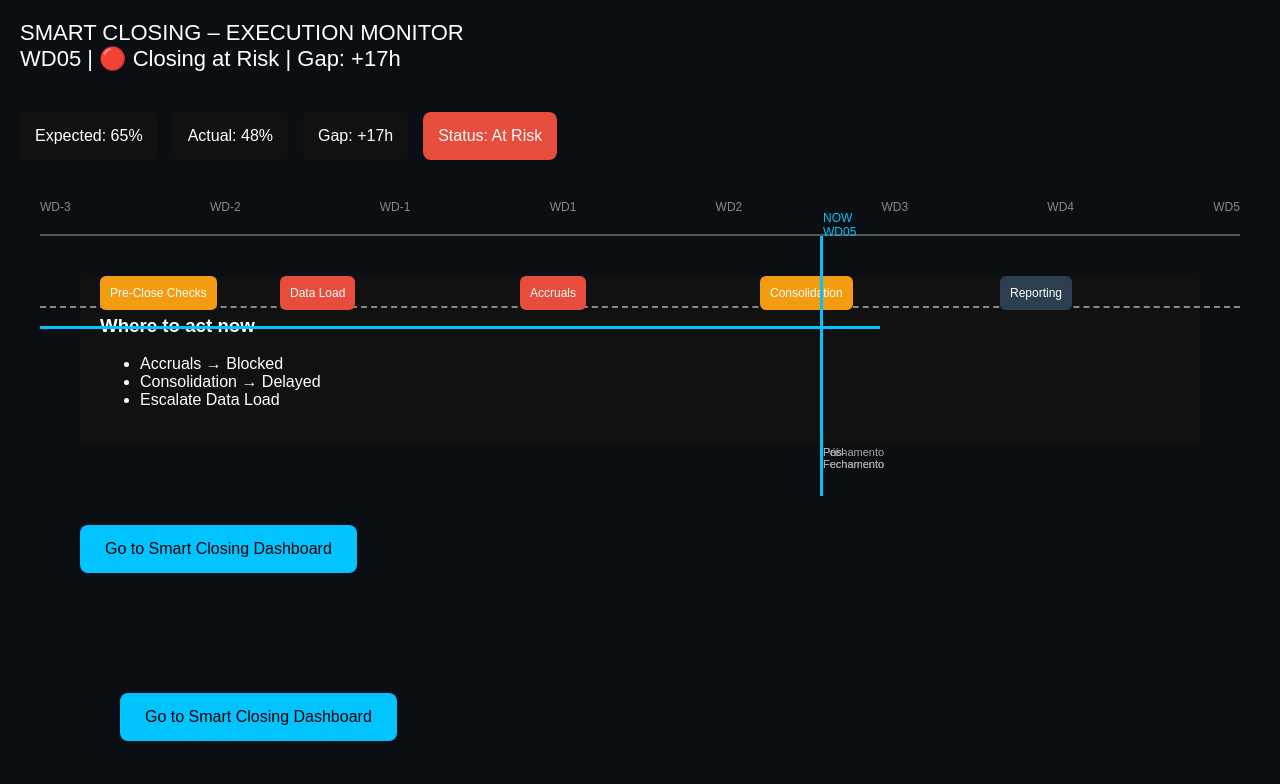
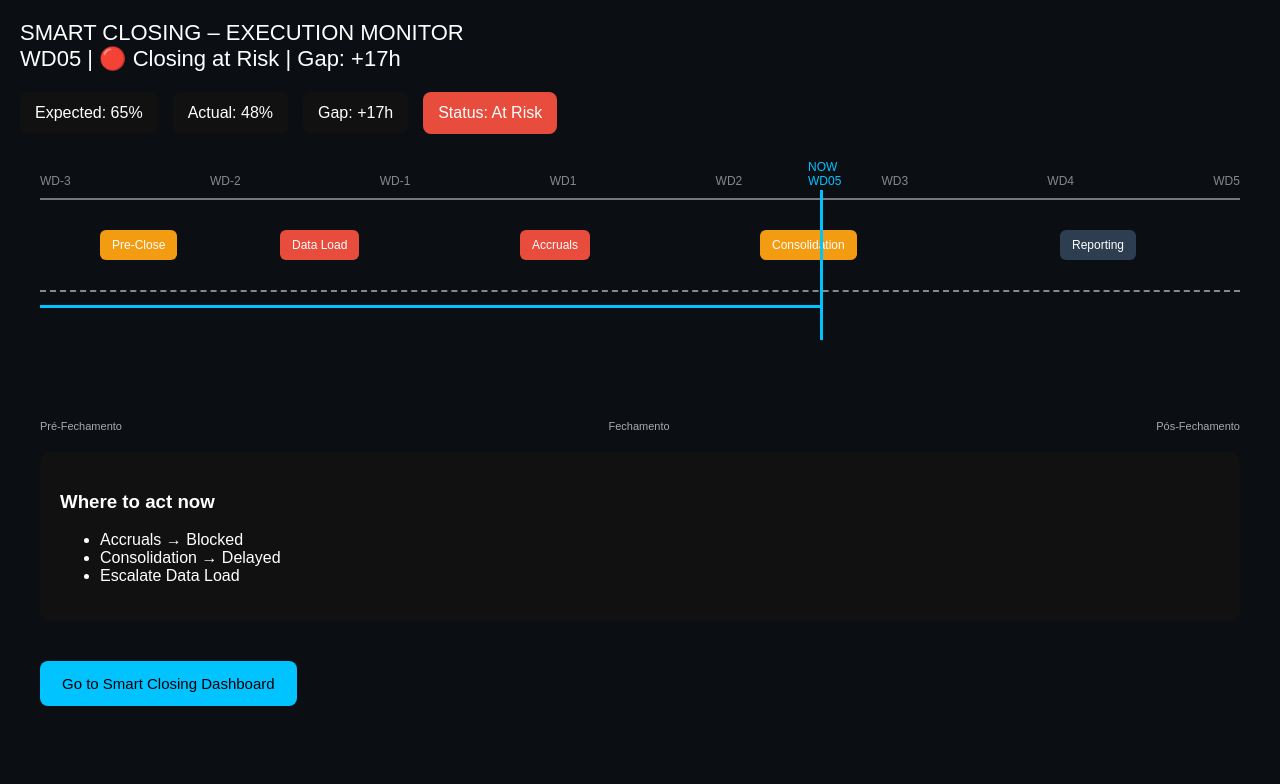
Before and after one commit to carolinegtorres-arch/smart-closing-monitor, a plain HTML site: page index.html in a window 1280 px wide. Drawn offline with Linux system fonts and the light colour scheme.

Commit message:
Update index.html

```diff
--- a/index.html
+++ b/index.html
@@ -19,12 +19,12 @@ body {
 .kpis {
   display:flex;
   gap:15px;
-  padding:20px;
+  padding:0 20px 20px 20px;
 }
 
 .kpi {
   background:#111;
-  padding:15px;
+  padding:12px 15px;
   border-radius:8px;
 }
 
@@ -35,77 +35,77 @@ body {
 .axis {
   display:flex;
   justify-content:space-between;
-  margin:0 40px;
-  margin-top:20px;
-  margin-bottom:-20px;
+  margin:20px 40px 10px 40px;
   color:#888;
   font-size:12px;
 }
 
 .timeline {
   position:relative;
-  margin:40px;
-  border-top:2px solid #555;
-  height:260px;
+  margin:0 40px 80px 40px;
+  border-top:2px solid #777;
+  height:140px;
 }
 
 .block {
   position:absolute;
-  padding:10px;
+  padding:8px 12px;
   border-radius:6px;
   font-size:12px;
 }
 
-.critical {
-  background:#e74c3c;
-}
-
-.delayed {
-  background:#f39c12;
-}
-
-.normal {
-  background:#2c3e50;
-}
+.critical { background:#e74c3c; }
+.delayed { background:#f39c12; }
+.normal { background:#2c3e50; }
 
 .now {
   position:absolute;
+  top:-10px;
+  height:150px;
   border-left:3px solid #00c3ff;
-  height:260px;
+}
+
+.now-label {
+  position:absolute;
+  top:-30px;
+  left:-15px;
+  color:#00c3ff;
+  font-size:12px;
 }
 
 .expected {
   position:absolute;
-  top:70px;
+  top:90px;
   width:100%;
   border-top:2px dashed #888;
 }
 
 .actual {
   position:absolute;
-  top:90px;
-  width:70%;
+  top:105px;
+  width:65%;
   border-top:3px solid #00c3ff;
 }
 
-.label {
-  position:absolute;
-  top:210px;
+.phase {
+  display:flex;
+  justify-content:space-between;
+  margin:10px 40px;
   font-size:11px;
   color:#aaa;
 }
 
 .actions {
-  margin:40px;
+  margin:20px 40px;
   background:#111;
   padding:20px;
   border-radius:10px;
 }
 
 button {
-  margin:40px;
-  padding:15px 25px;
-  font-size:16px;
+  margin:20px 40px 40px 40px;
+  padding:14px 22px;
+  font-size:15px;
   background:#00c3ff;
   border:none;
   border-radius:8px;
@@ -123,7 +123,6 @@ SMART CLOSING – EXECUTION MONITOR
 WD05 | 🔴 Closing at Risk | Gap: +17h
 </div>
 
-<!-- KPI -->
 <div class="kpis">
   <div class="kpi">Expected: 65%</div>
   <div class="kpi">Actual: 48%</div>
@@ -131,7 +130,6 @@ WD05 | 🔴 Closing at Risk | Gap: +17h
   <div class="kpi red">Status: At Risk</div>
 </div>
 
-<!-- Timeline eixo -->
 <div class='axis'>
 <span>WD-3</span>
 <span>WD-2</span>
@@ -143,34 +141,32 @@ WD05 | 🔴 Closing at Risk | Gap: +17h
 <span>WD5</span>
 </div>
 
-<!-- Timeline -->
 <div class='timeline'>
+
+<!-- Tasks -->
+<div class='block delayed' style='left:5%; top:30px;'>Pre-Close</div>
+<div class='block critical' style='left:20%; top:30px;'>Data Load</div>
+<div class='block critical' style='left:40%; top:30px;'>Accruals</div>
+<div class='block delayed' style='left:60%; top:30px;'>Consolidation</div>
+<div class='block normal' style='left:85%; top:30px;'>Reporting</div>
 
 <!-- Expected vs Actual -->
 <div class='expected'></div>
 <div class='actual'></div>
 
-<!-- Tasks -->
-<div class='block delayed' style='left:5%; top:40px;'>Pre-Close Checks</div>
-<div class='block critical' style='left:20%; top:40px;'>Data Load</div>
-<div class='block critical' style='left:40%; top:40px;'>Accruals</div>
-<div class='block delayed' style='left:60%; top:40px;'>Consolidation</div>
-<div class='block normal' style='left:80%; top:40px;'>Reporting</div>
-
 <!-- NOW -->
 <div class='now' style='left:65%;'>
-  <div style="position:absolute; top:-25px; color:#00c3ff; font-size:12px;">
-    NOW<br>WD05
-  </div>
-
-<!-- Labels -->
-<div class='label' style='left:5%;'>Pré-Fechamento</div>
-<div class='label' style='left:40%;'>Fechamento</div>
-<div class='label' style='left:75%;'>Pós-Fechamento</div>
+  <div class='now-label'>NOW<br>WD05</div>
+</div>
 
 </div>
 
-<!-- Actions -->
+<div class="phase">
+<span>Pré-Fechamento</span>
+<span>Fechamento</span>
+<span>Pós-Fechamento</span>
+</div>
+
 <div class="actions">
 <h3>Where to act now</h3>
 <ul>
@@ -180,14 +176,7 @@ WD05 | 🔴 Closing at Risk | Gap: +17h
 </ul>
 </div>
 
-<!-- Button -->
 <button>Go to Smart Closing Dashboard</button>
 
 </body>
 </html>
-
-<div style="margin:40px;">
-  <button style="padding:15px 25px; font-size:16px; background:#00c3ff; border:none; border-radius:8px;">
-    Go to Smart Closing Dashboard
-  </button>
-</div>
```
